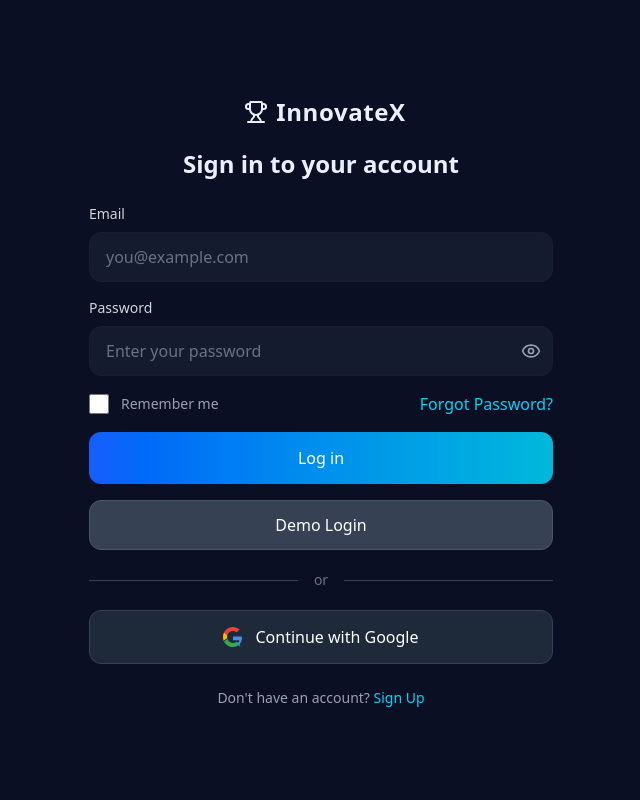
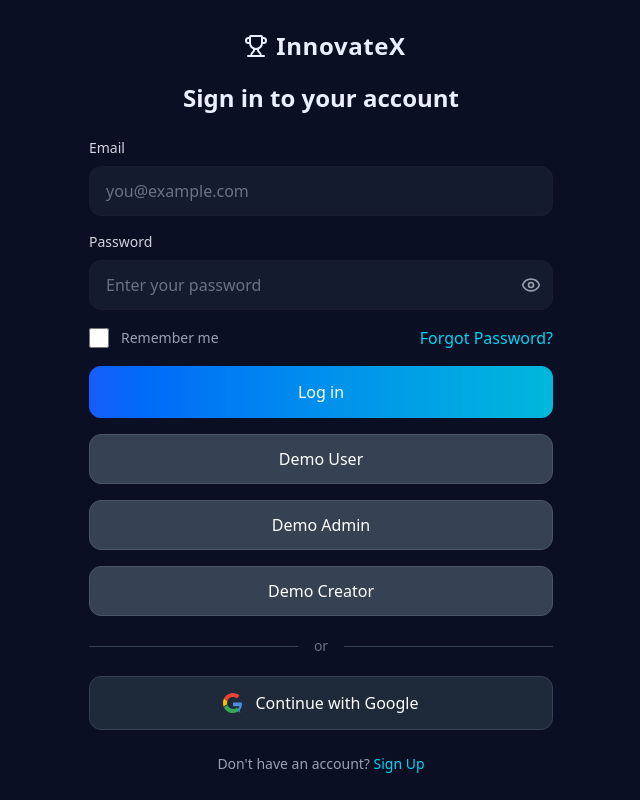
Before and after one commit to naims6/Innovate-X, a React (Vite) app: page /login in a window 1280 px wide. Shown: the whole page, without its empty margins (319-959 px from the left). Built offline with nearby package versions, Linux system fonts and the light colour scheme; no server answers.

Commit message:
added demo credential

```diff
--- a/src/Pages/Auth/Login/Login.jsx
+++ b/src/Pages/Auth/Login/Login.jsx
@@ -35,9 +35,17 @@
     }
   };
 
-  const handleDemoLogin = () => {
-    setValue("email", "naimss@gmail.com");
-    setValue("password", "121212");
+  const handleDemoLogin = (role) => {
+    if (role === "admin") {
+      setValue("email", "naim1@gmail.com");
+      setValue("password", "121212");
+    } else if (role === "creator") {
+      setValue("email", "naim2@gmail.com");
+      setValue("password", "121212");
+    } else {
+      setValue("email", "naimss@gmail.com");
+      setValue("password", "121212");
+    }
   };
 
   return (
@@ -127,10 +135,24 @@
             {/* Demo Login Button */}
             <button
               type="button"
-              onClick={handleDemoLogin}
+              onClick={() => handleDemoLogin("user")}
               className="w-full py-3 bg-gray-700 text-white font-medium rounded-xl hover:bg-gray-600 focus:outline-none focus:ring-4 focus:ring-gray-500 focus:ring-opacity-50 transition border border-gray-600"
             >
-              Demo Login
+              Demo User
+            </button>
+            <button
+              type="button"
+              onClick={() => handleDemoLogin("admin")}
+              className="w-full py-3 bg-gray-700 text-white font-medium rounded-xl hover:bg-gray-600 focus:outline-none focus:ring-4 focus:ring-gray-500 focus:ring-opacity-50 transition border border-gray-600"
+            >
+              Demo Admin
+            </button>
+            <button
+              type="button"
+              onClick={() => handleDemoLogin("creator")}
+              className="w-full py-3 bg-gray-700 text-white font-medium rounded-xl hover:bg-gray-600 focus:outline-none focus:ring-4 focus:ring-gray-500 focus:ring-opacity-50 transition border border-gray-600"
+            >
+              Demo Creator
             </button>
           </form>
 
```
